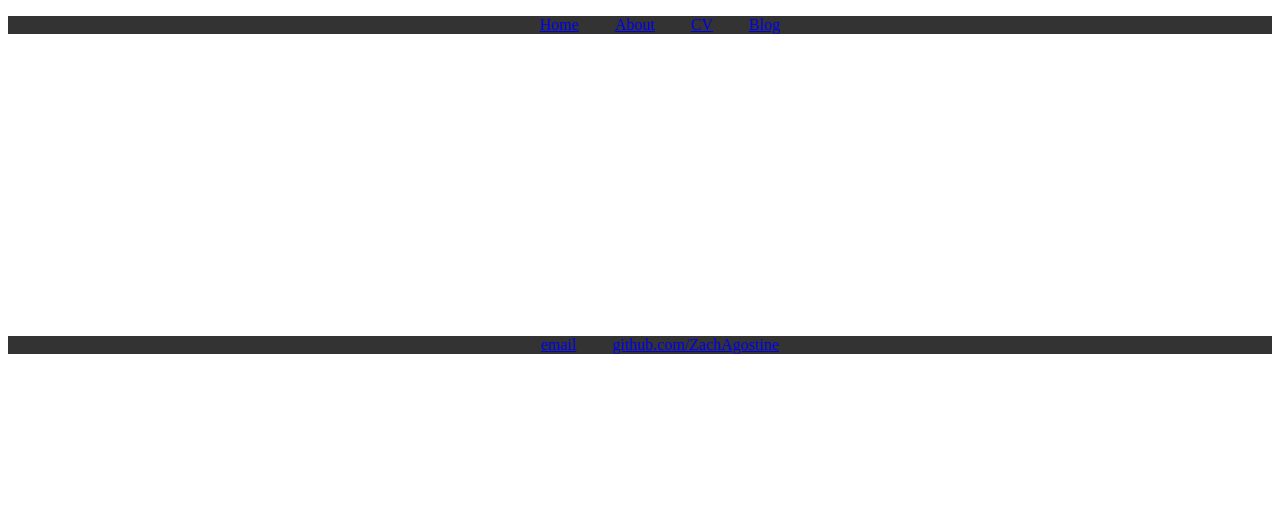
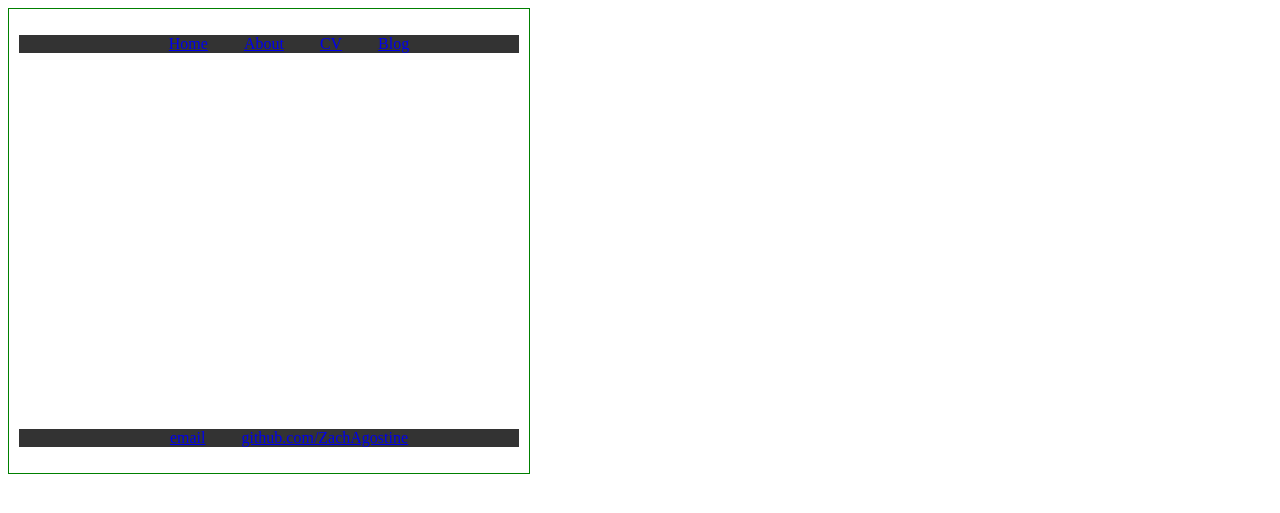
Before and after one commit to ZachAgostine/ZachAgostine.github.io, a Jekyll site: the page built from _posts/2017-02-21-test-test.md, in a window 1280 px wide. Shown: the top 513 px of the page. Built offline with Jekyll 4.4.1, drawn with Linux system fonts in a browser that asks for light colours.

Commit message:
Update main.css

```diff
--- a/css/main.css
+++ b/css/main.css
@@ -1,3 +1,11 @@
+body {
+	border: 1px solid green;
+	width: 500px;
+	border-style: solid;
+    	padding: 10px;
+	word-wrap: break-word;
+}
+
 ul {
    	list-style-type: none;
     	background-color: #333;
@@ -22,14 +30,6 @@ navigation {
     z-index: 10000;
 }
 
-content {
-	border: 1px solid green;
-	width: 500px;
-	border-style: solid;
-    	padding: 10px;
-	word-wrap: break-word;
-}
-
 h1 {
     color: white;
     text-align: center;
```
